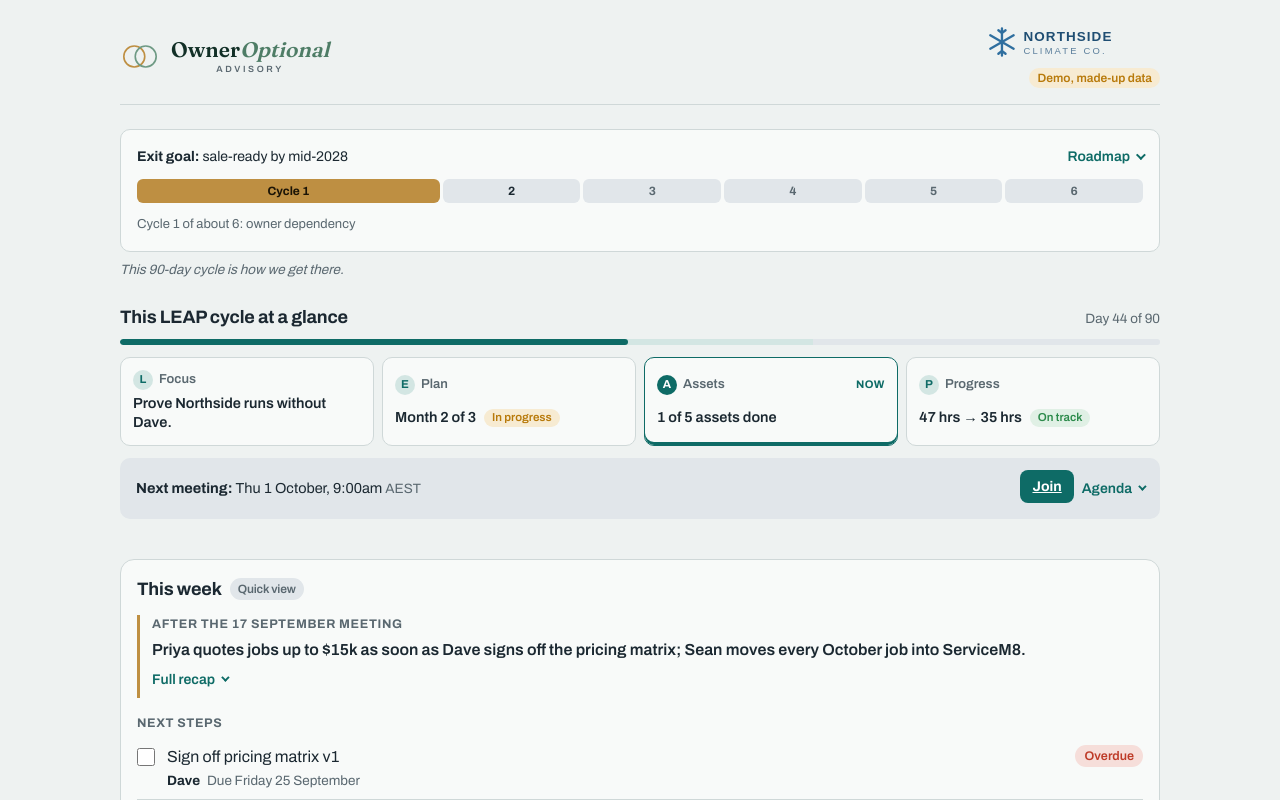
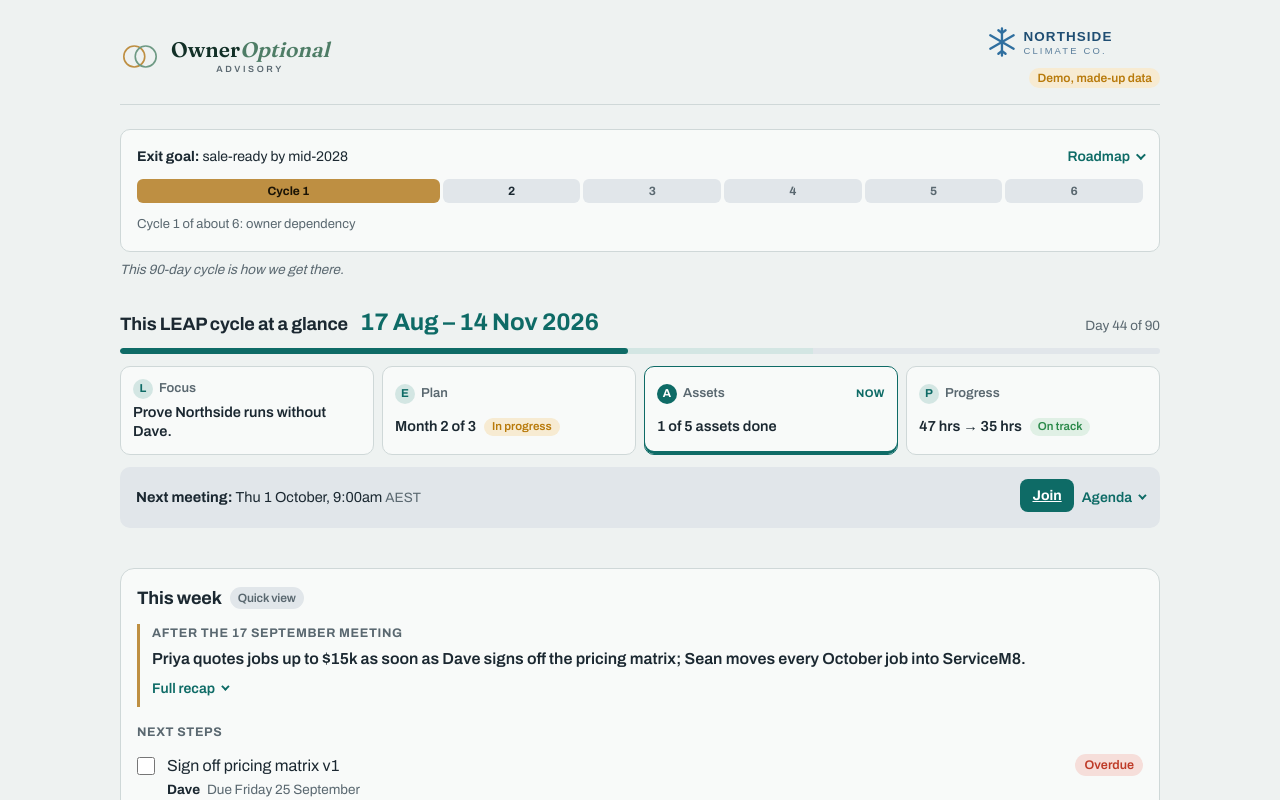
Before and after one commit to willops90/client-dashboard, a Next.js app: page /demo-v2 in a window 1280 px wide. Shown: the top 800 px of the page. Built offline with nearby package versions, Linux system fonts and the light colour scheme.

Commit message:
demo-v2: show the cycle dates beside "This LEAP cycle at a glance"
Co-Authored-By: Claude Opus 5.5 <noreply@anthropic.com>
Claude-Session: https://claude.ai/code/session_01LZEpo24y2ogCNvS8uusAhf

```diff
--- a/src/components/v2/Glance.tsx
+++ b/src/components/v2/Glance.tsx
@@ -1,5 +1,5 @@
 import Markdown from "react-markdown";
-import { BUILD_PHASE_END_DAY, CYCLE_DAYS, formatValue, kpiStatus, latestReading } from "@/lib/leap";
+import { BUILD_PHASE_END_DAY, CYCLE_DAYS, formatDate, formatValue, kpiStatus, latestReading } from "@/lib/leap";
 import { formatMeetingTime, tzAbbrev } from "@/lib/format";
 import { MONTH_STATUS, type DashboardData } from "@/lib/types";
 import { PILLARS, type PillarKey } from "./Pillar";
@@ -8,7 +8,7 @@ export function currentPillar(day: number): PillarKey {
   return day < 1 ? "E" : day <= BUILD_PHASE_END_DAY ? "A" : "P";
 }
 
-/** LEAP at a glance: where we are in the 90 days, one line per pillar, and the next meeting. */
+/** This LEAP cycle at a glance: the cycle dates, where we are in the 90 days, one line per pillar, and the next meeting. */
 export function Glance({ data }: { data: DashboardData }) {
   const { cycle, day, months, assets, kpis, nextMeeting: m, client } = data;
   const now = currentPillar(day);
@@ -44,7 +44,12 @@ export function Glance({ data }: { data: DashboardData }) {
   return (
     <section className="v2-glance" aria-labelledby="h-glance">
       <div className="v2-glance-head">
-        <h2 id="h-glance">This LEAP cycle at a glance</h2>
+        <h2 id="h-glance">
+          This LEAP cycle at a glance
+          <span className="v2-glance-dates">
+            {formatDate(cycle.start_date, { day: "numeric", month: "short" })} – {formatDate(cycle.end_date, { day: "numeric", month: "short", year: "numeric" })}
+          </span>
+        </h2>
         {inCycle && (
           <span className="hint">
             Day {day} of {CYCLE_DAYS}
--- a/src/styles/globals.css
+++ b/src/styles/globals.css
@@ -694,7 +694,9 @@ details.v2-more > .wb { margin-top: 12px; }
 /* LEAP at a glance */
 .v2-glance { margin-top: var(--s5); }
 .v2-glance-head { display: flex; justify-content: space-between; align-items: baseline; gap: var(--s3); margin-bottom: var(--s2); }
-.v2-glance-head h2 { margin: 0; font-size: 18px; }
+.v2-glance-head h2 { margin: 0; font-size: 18px; display: flex; flex-wrap: wrap; align-items: baseline; column-gap: var(--s3); row-gap: 2px; }
+.v2-glance-head > .hint { white-space: nowrap; }
+.v2-glance-dates { font-size: 24px; font-weight: 700; color: var(--teal); white-space: nowrap; }
 .v2-daybar { position: relative; height: 6px; border-radius: 3px; background: var(--slate-soft); overflow: hidden; margin-bottom: var(--s3); }
 .v2-daybar-a { position: absolute; inset: 0 auto 0 0; background: var(--teal-soft); }
 .v2-daybar-fill { position: absolute; inset: 0 auto 0 0; background: var(--teal); border-radius: 3px; }
```
